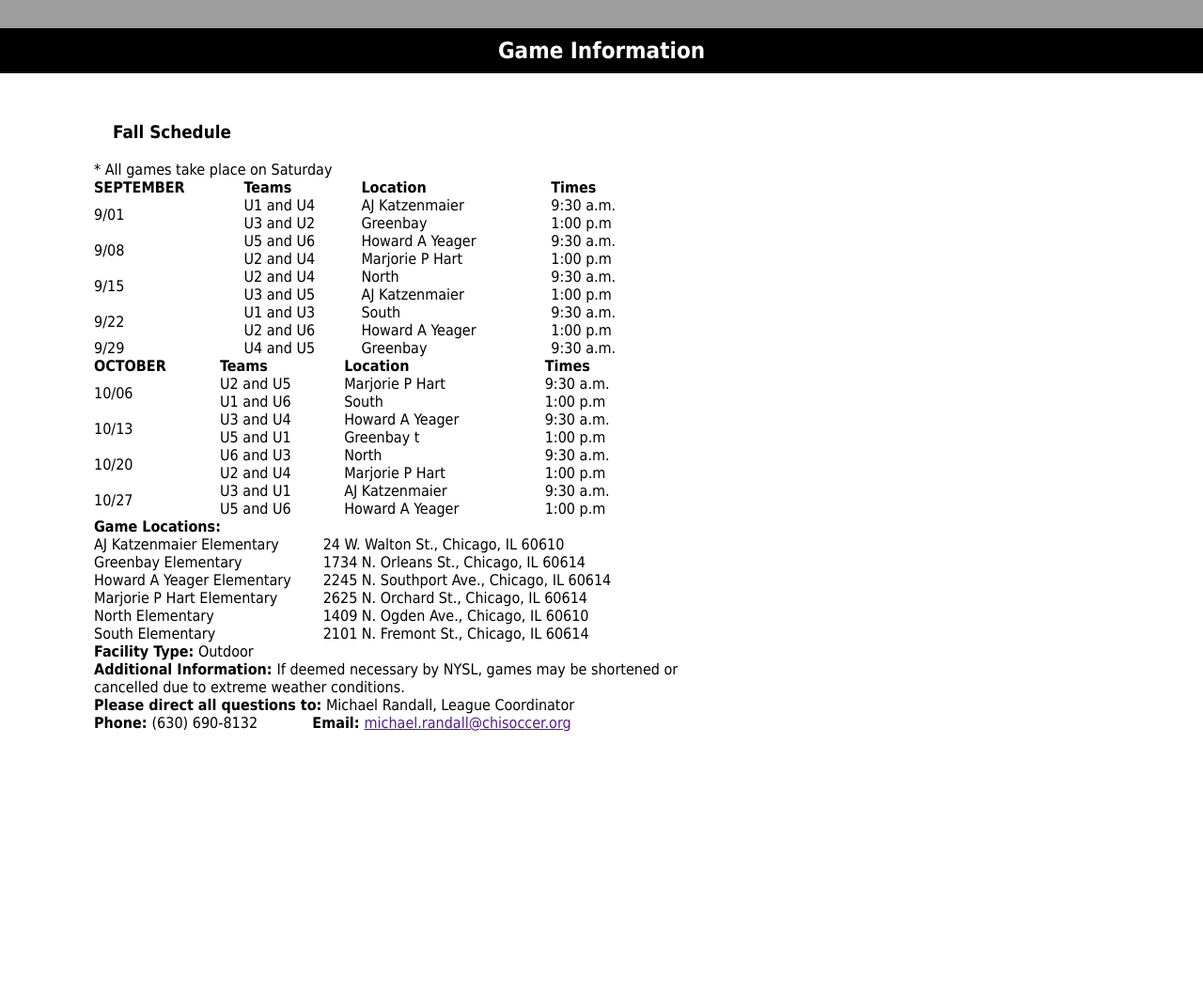
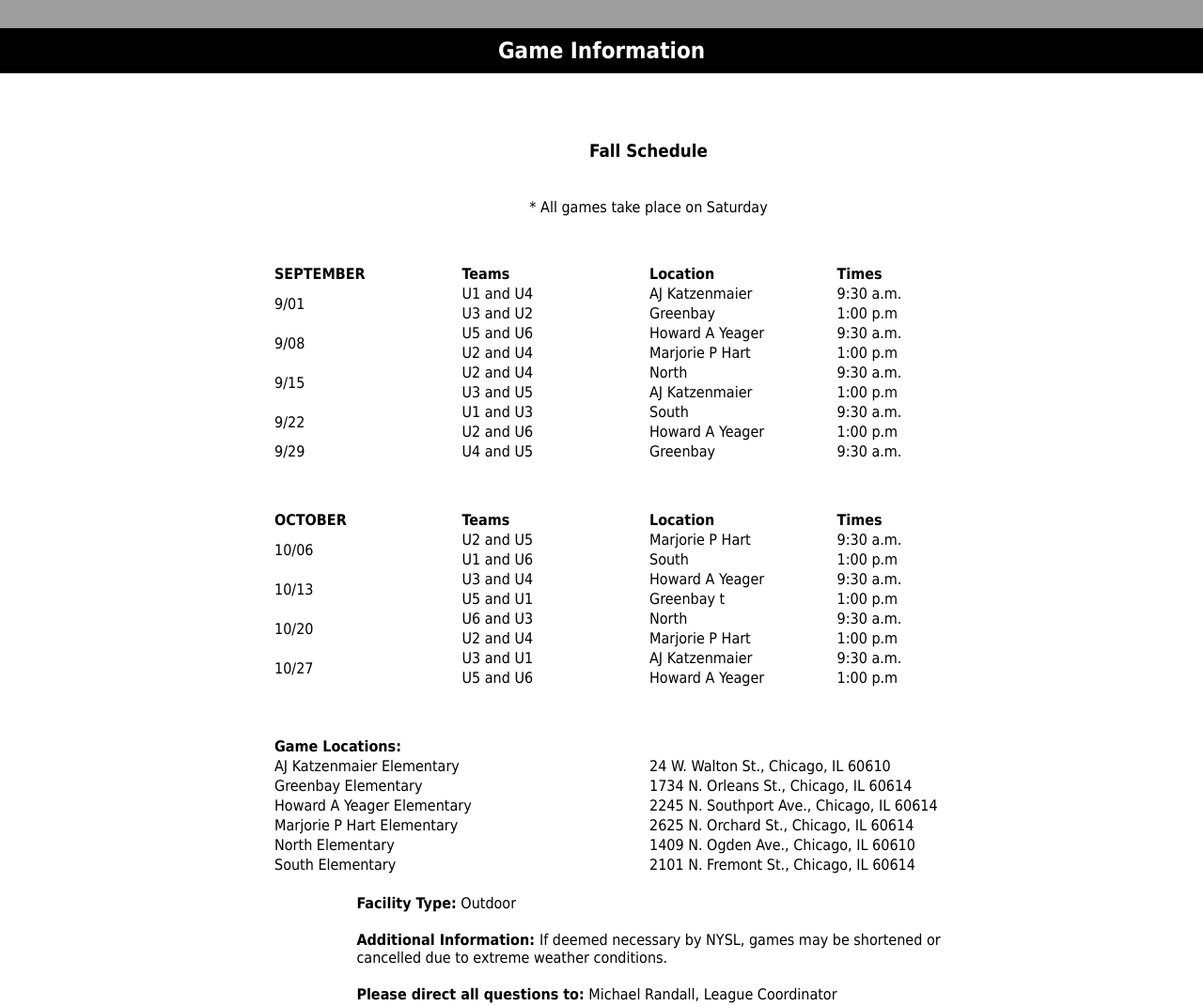
Before and after one commit to nadukamiya/modulo1, a plain HTML site: page task3/game_info.html in a window 1280 px wide. Shown: the part 640-1711 px from the top of the page at 94% size. Drawn offline with Linux system fonts and the light colour scheme; grey boxes are pictures that could not be loaded.

Commit message:
task3 terminada

```diff
--- a/task3/game_info.html
+++ b/task3/game_info.html
@@ -20,13 +20,18 @@
         <a href="index.html">Home</a>
         <a href="about.html">About NYSL</a>
         <a href="contact.html">Contact</a>
-        <a class="pagactual" href="#">Gallery</a>
+        <a href="gallery.html">Gallery</a>
         <a href="rules.html">Rules</a>
+        <a class="pagactual" href="#">Game Info</a>
+
     </nav>
-    <main>
+    <main id="game-info">
         <h3>Fall Schedule</h3>
         <p>* All games take place on Saturday</p>
 		<table>
+            <colgroup>
+                <col class="tabla" span="4">
+              </colgroup>
             <thead>
               <tr>
                 <th rowspan="2">SEPTEMBER</th>
@@ -189,9 +194,12 @@
             <tr>
                 <th></th>
                 <th></th>
+                <th></th>
+                <th></th>
+                <th></th>
             </tr>
             <tr>
-                <td> <strong>Phone: </strong>(630) 690-8132</td>
+                <td colspan="8"><strong>Phone: </strong>(630) 690-8132</td>
                 <td><strong>Email: </strong><a href=""> michael.randall@chisoccer.org</a> </td>
             </tr>
         </table>
--- a/task3/styles/nysl_3.css
+++ b/task3/styles/nysl_3.css
@@ -53,7 +53,7 @@ header h1{
 
 nav{
     background-color: black;
-    width: 700px;
+    width: 750px;
     height: 50px;
     padding-left: 20px;
     padding-top: 5px;
@@ -142,8 +142,34 @@ li{
    align-items: center;
 }
 
+#game-info{
+    display: flex;
+    flex-direction: column;
+    align-items: center;
+}
+
 table{
-    border-collapse: collapse;
     text-align: left;
-    width: 600px;
+    width: 800px;
+    margin-top: 50px;
   }
+
+  #game-info p{
+                margin-top: 20px;
+  }
+
+  table td:first-child {
+	width: 100px;
+}
+
+table td:nth-child(2) {
+	width: 100px;
+}
+
+table td:nth-child(3) {
+	width: 100px;
+}
+
+table td:last-child {
+	width: 100px;
+}
```
Also changed, not shown: task3/about.html (+1 -0 lines), task3/contact.html (+1 -0 lines), task3/gallery.html (+1 -0 lines), task3/index.html (+1 -0 lines), task3/rules.html (+1 -0 lines).
